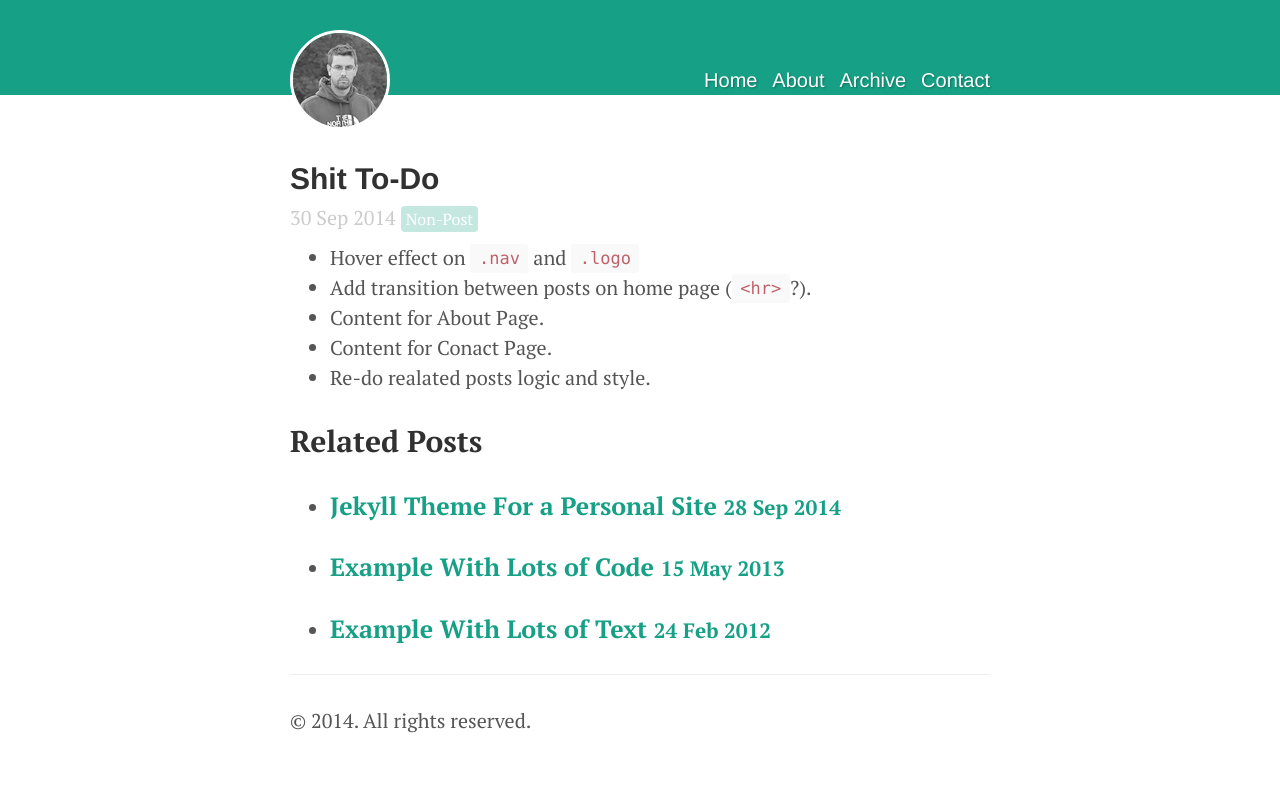
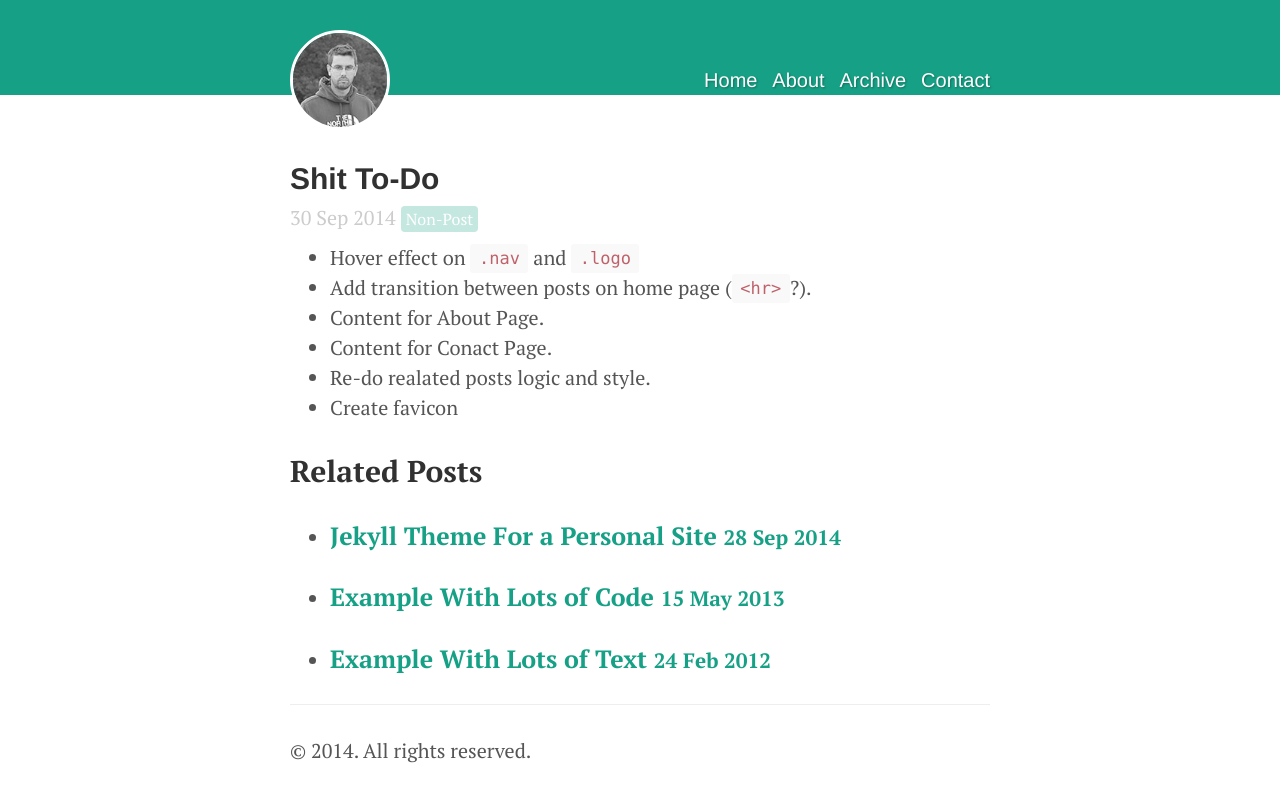
Before and after one commit to Schmalzy/Schmalzy.github.io, a Jekyll site: the page built from _posts/2014-09-30-To-Do-List.md, in a window 1280 px wide. Shown: the top 802 px of the page. Built offline with Jekyll 4.4.1, drawn with Linux system fonts in a browser that asks for light colours.

Commit message:
Update 2014-09-30-To-Do-List.md

```diff
--- a/_posts/2014-09-30-To-Do-List.md
+++ b/_posts/2014-09-30-To-Do-List.md
@@ -10,3 +10,4 @@ tags:
 - Content for About Page.
 - Content for Conact Page.
 - Re-do realated posts logic and style.
+- Create favicon
```
